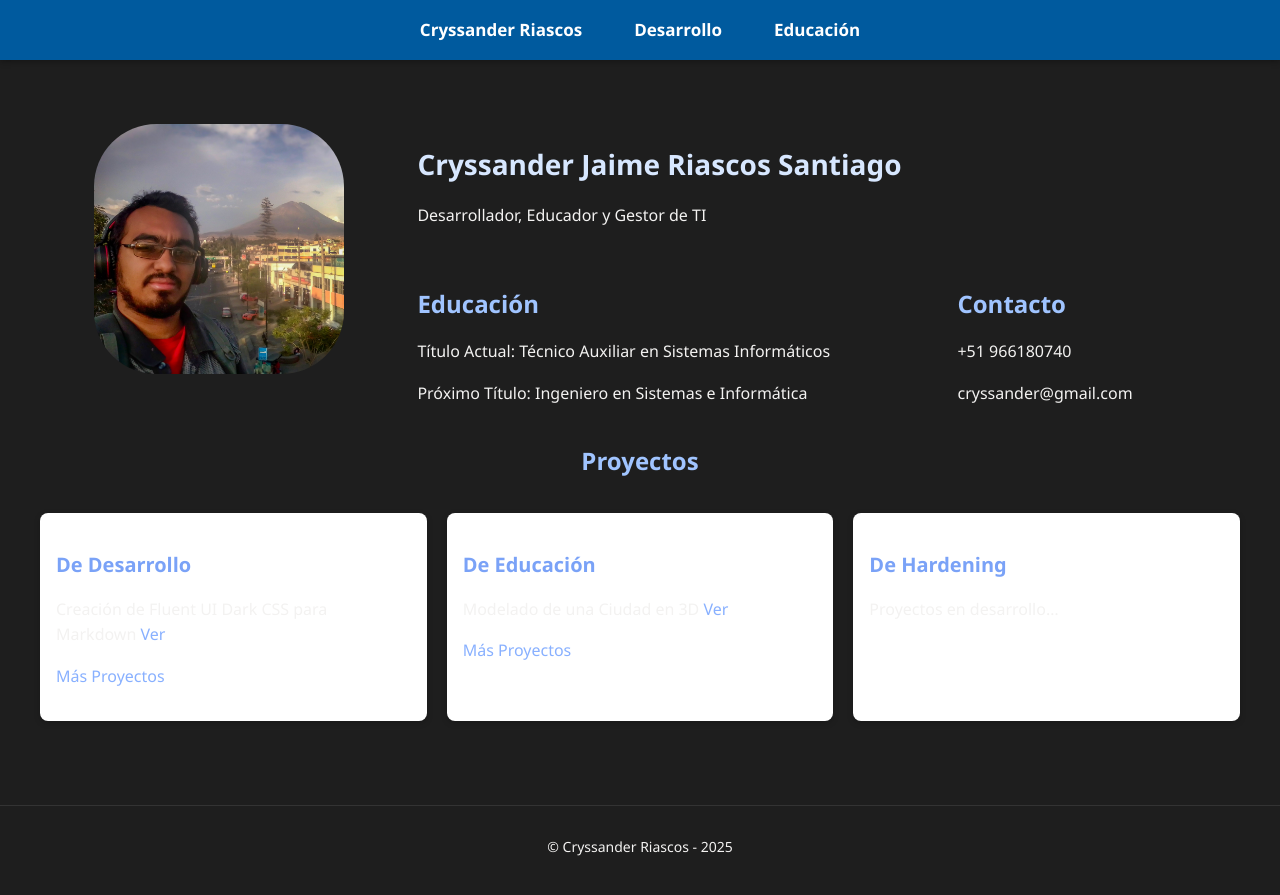
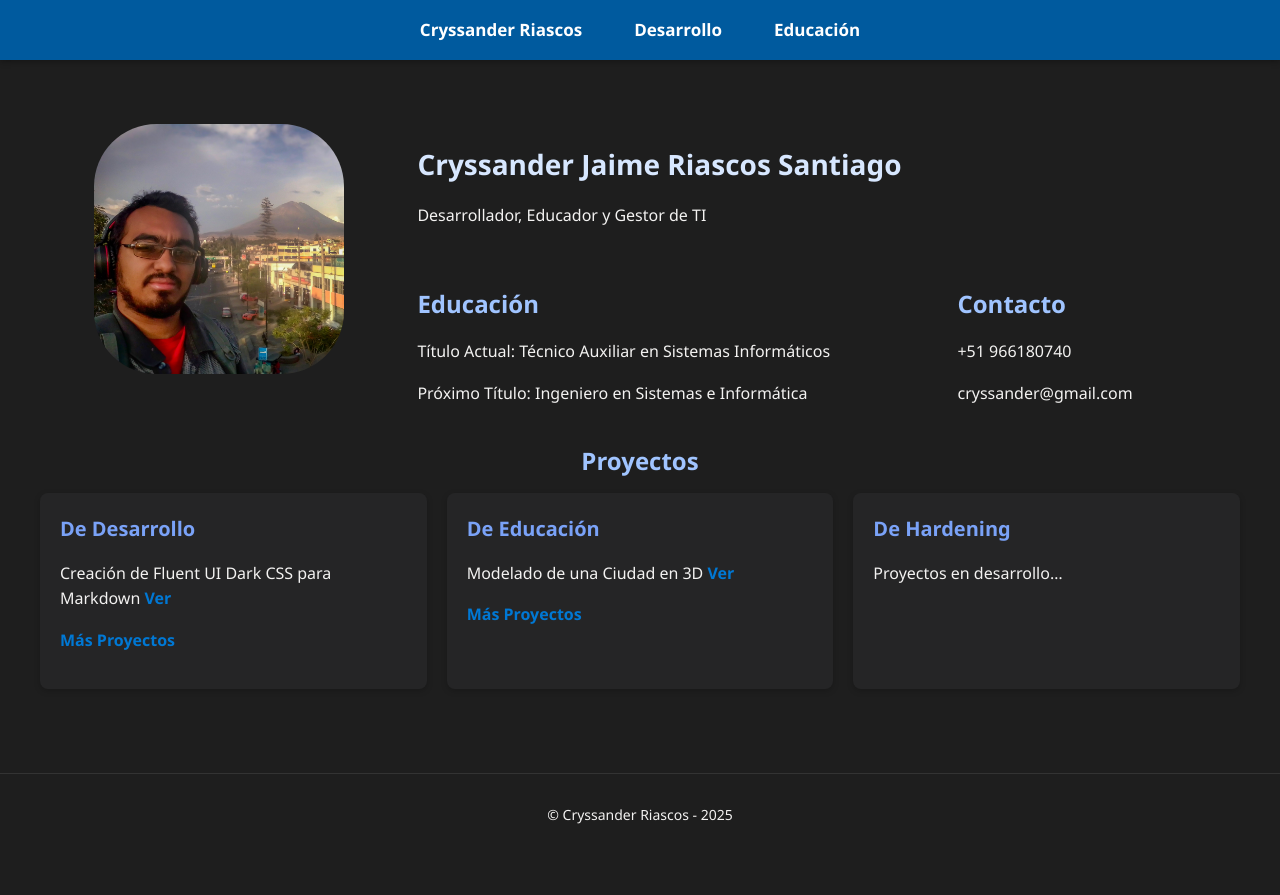
Before and after one commit to TMC1995/TMC1995.github.io, a Jekyll site: the page built from index.md, in a window 1280 px wide. Shown: the top 895 px of the page. Built offline with Jekyll 4.4.1, drawn with Linux system fonts in a browser that asks for light colours.

Commit message:
Update fluentui-dark.css

```diff
--- a/assets/css/fluentui-dark.css
+++ b/assets/css/fluentui-dark.css
@@ -84,15 +84,33 @@ button:hover, .btn:hover {
     transform: scale(1.03);
 }
 
-/* ---- Tarjetas ---- */
+/* ---- Tarjetas ---- margin: 20px 0;*/
 .card {
-    background-color: #FFFFFF;
-    padding: 16px;
+    background-color: #252526;
+    padding: 20px;
+    margin-bottom: 20px;
     border-radius: 8px;
     box-shadow: 0 2px 6px rgba(0, 0, 0, 0.2);
-    margin: 20px 0;
+    transition: transform 0.3s ease;
 }
 
+.card:hover {
+    transform: scale(1.05);
+}
+
+.card h3 {
+    margin-top: 0;
+}
+
+.card a {
+    color: #0078d4;
+    text-decoration: none;
+    font-weight: bold;
+}
+
+.card a:hover {
+    text-decoration: underline;
+}
 /* ---- Enlaces en Modo Oscuro ---- */
 a {
     color: #88b0ff;
```
